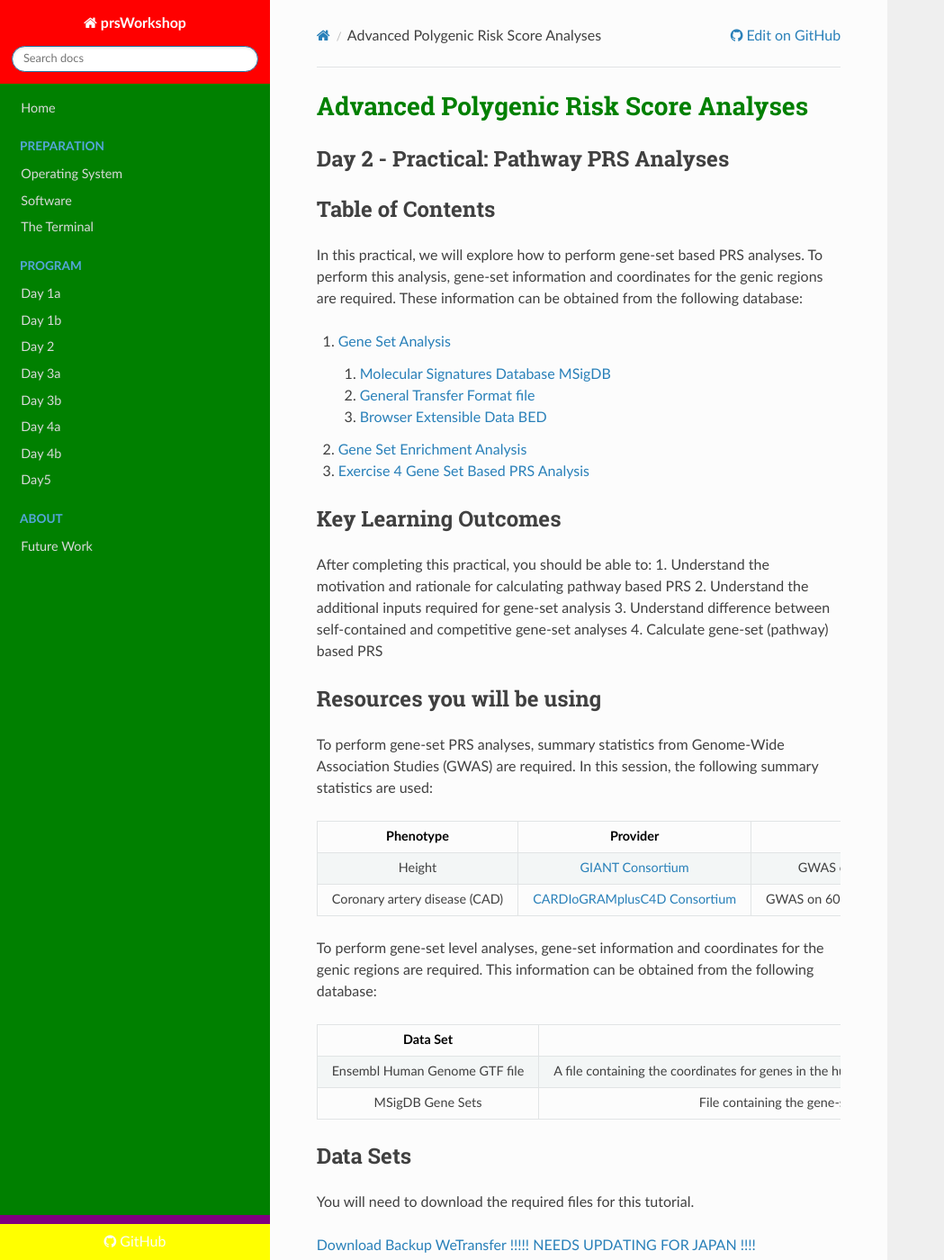
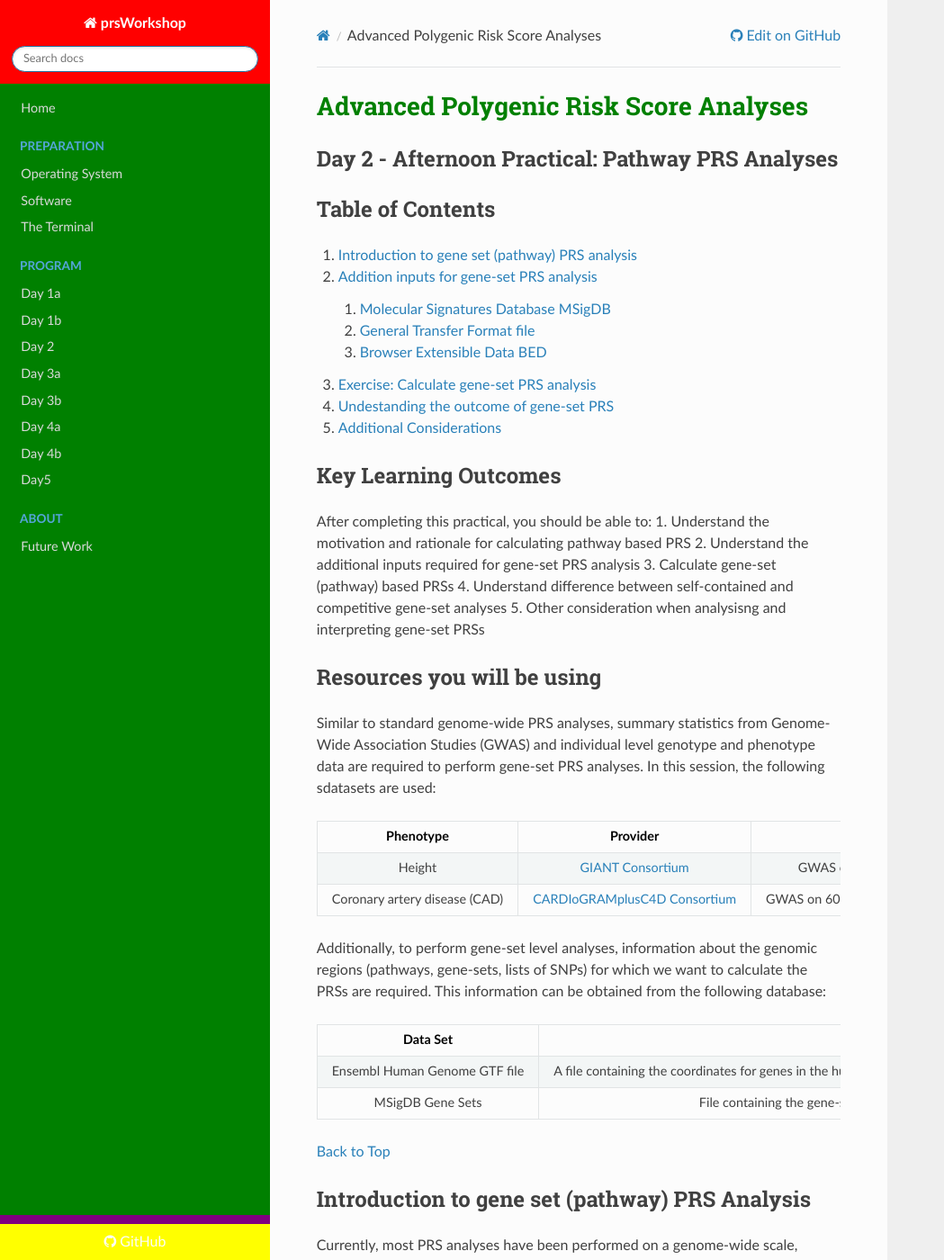
Before and after one commit to tadesouaiaia/prsWorkshop-website, an MkDocs documentation site: the page built from docs/Day2b.docx.md, in a window 1280 px wide and 1400 px high. Shown: the whole window at 90% size, without its empty margins (0-1049 px from the left). Built offline with MkDocs 1.6.1, drawn with Linux system fonts in a browser that asks for light colours; nearby versions of some CDN libraries; comment, search, counter and statistics services are not loaded; some of the changed text lies outside the part shown.

Commit message:
Edits Table of contents and Objectives. Removes data download links

````diff
--- a/docs/Day2b.docx.md
+++ b/docs/Day2b.docx.md
@@ -1,90 +1,46 @@
 # Advanced Polygenic Risk Score Analyses
 
-## Day 2 - Practical: Pathway PRS Analyses
+## Day 2 - Afternoon Practical: Pathway PRS Analyses
 
 ## Table of Contents
 
-In this practical, we will explore how to perform gene-set based PRS analyses. To perform this analysis, gene-set information and coordinates for the genic regions are required. These information can be obtained from the following database:
-
-  1. [Gene Set Analysis](#gene-set-analysis)
+  1. [Introduction to gene set (pathway) PRS analysis](#gene-set-analysis)
+  2. [Addition inputs for gene-set PRS analysis](#additional-inputs)
      1. [Molecular Signatures Database MSigDB](#molecular-signatures-Database-msigdb)
      2. [General Transfer Format file](#general-transfer-format-file)
      3. [Browser Extensible Data BED](#browser-extensible-data-bed)
-  2. [Gene Set Enrichment Analysis](#gene-set-enrichment-analysis)
-  3. [Exercise 4 Gene Set Based PRS Analysis](#exercise-4-gene-set-based-prs-analysis)
-
+  3. [Exercise: Calculate gene-set PRS analysis](#exercise-4-gene-set-based-prs-analysis)
+  4. [Undestanding the outcome of gene-set PRS](#gene-set-enrichment-analysis)
+  5. [Additional Considerations](#considerations)
 
 ## Key Learning Outcomes
+
 After completing this practical, you should be able to:
   1. Understand the motivation and rationale for calculating pathway based PRS
-  2. Understand the additional inputs required for gene-set analysis
-  3. Understand diﬀerence between self-contained and competitive gene-set analyses
-  4. Calculate gene-set (pathway) based PRS
+  2. Understand the additional inputs required for gene-set PRS analysis
+  3. Calculate gene-set (pathway) based PRSs
+  4. Understand diﬀerence between self-contained and competitive gene-set analyses
+  5. Other consideration when analysisng and interpreting gene-set PRSs
 
 ## Resources you will be using
-To perform gene-set PRS analyses, summary statistics from Genome-Wide Association Studies (GWAS) are required. In this session, the following summary statistics are used:
+
+Similar to standard genome-wide PRS analyses, summary statistics from Genome-Wide Association Studies (GWAS) and individual level genotype and phenotype data are required to perform gene-set PRS analyses. In this session, the following sdatasets are used:
 
 |**Phenotype**|**Provider**|**Description**|**Download Link**|
 |:---:|:---:|:---:|:---:|
 |Height|[GIANT Consortium](https://portals.broadinstitute.org/collaboration/giant/index.php/GIANT_consortium_data_files)|GWAS of height on 253,288 individuals| [Link](https://portals.broadinstitute.org/collaboration/giant/images/0/01/GIANT_HEIGHT_Wood_et_al_2014_publicrelease_HapMapCeuFreq.txt.gz)|
 |Coronary artery disease (CAD)|[CARDIoGRAMplusC4D Consortium](http://www.cardiogramplusc4d.org/)|GWAS on 60,801 CAD cases and 123,504 controls| [Link](http://www.cardiogramplusc4d.org/media/cardiogramplusc4d-consortium/data-downloads/cad.additive.Oct2015.pub.zip)|
 
-To perform gene-set level analyses, gene-set information and coordinates for the genic regions are required. This information can be obtained from the following database:
+Additionally, to perform gene-set level analyses, information about the genomic regions (pathways, gene-sets, lists of SNPs) for which we want to calculate the PRSs are required. This information can be obtained from the following database:
 
 |**Data Set**|**Description**|**Download Link**|
 |:---:|:---:|:---:|
 |Ensembl Human Genome GTF file|A file containing the coordinates for genes in the human genome. Used by PRSet to map the SNPs onto genic regions| [Link](https://ftp.ensembl.org/pub/release-109/gtf/homo_sapiens/) |
 |MSigDB Gene Sets | File containing the gene-set information. *Free registration required.*| [Download here after registration](http://software.broadinstitute.org/gsea/msigdb/download_file.jsp?filePath=/resources/msigdb/6.1/h.all.v6.1.symbols.gmt)|
 
-
-## Data Sets
-
-You will need to download the required files for this tutorial.
-
-[Download Backup WeTransfer !!!!! NEEDS UPDATING FOR JAPAN !!!! ](https://we.tl/t-YO8YbDjDK7)
-
-The data will be downloaded into your "Downloads" folder. You will need to move it to right directory, using the following commands.
-
-
-
-```
-cd data
-mv ~/Downloads/Day_2_afternoon.zip .
-unzip Day_2_afternoon.zip
-cd Day_2_afternoon
-```
-
-You will find all practical materials in the **data/Day_2_afternoon** directory. Relevant materials that you should see there at the start of the practical are as follows:
-
- 📂: Base_Data
-  - GIANT_Height.txt,
-  - cad.add.txt,
-  - cad.add.readme.
-
- 📂: Target_Data
-  - TAR.fam
-  - TAR.bim
-  - TAR.bed
-  - TAR.height
-  - TAR.cad
-  - TAR.covariate
-
-  📁: Reference files
-   - Homo_sapiens.GRCh38.86.gt
-   - Sets.gmt
-
- 🛠️: Software
-  - PRSice.R
-  - PRSice_linux
-
----
->
-> ‼️ All target phenotype data in this worshop are **simulated**. They have no specific biological meaning and are for demonstration purposes only.
->
----
 <a href="#top">[Back to Top](#table-of-contents)</a>
 
-## Gene Set Analysis
+## Introduction to gene set (pathway) PRS Analysis
 Currently, most PRS analyses have been performed on a genome-wide scale, disregarding the underlying biological pathways.
 
 In this practical, we will go through some common file formats for gene-set analysis and will then calculate some gene-set (or pathway) based PRS.
````
